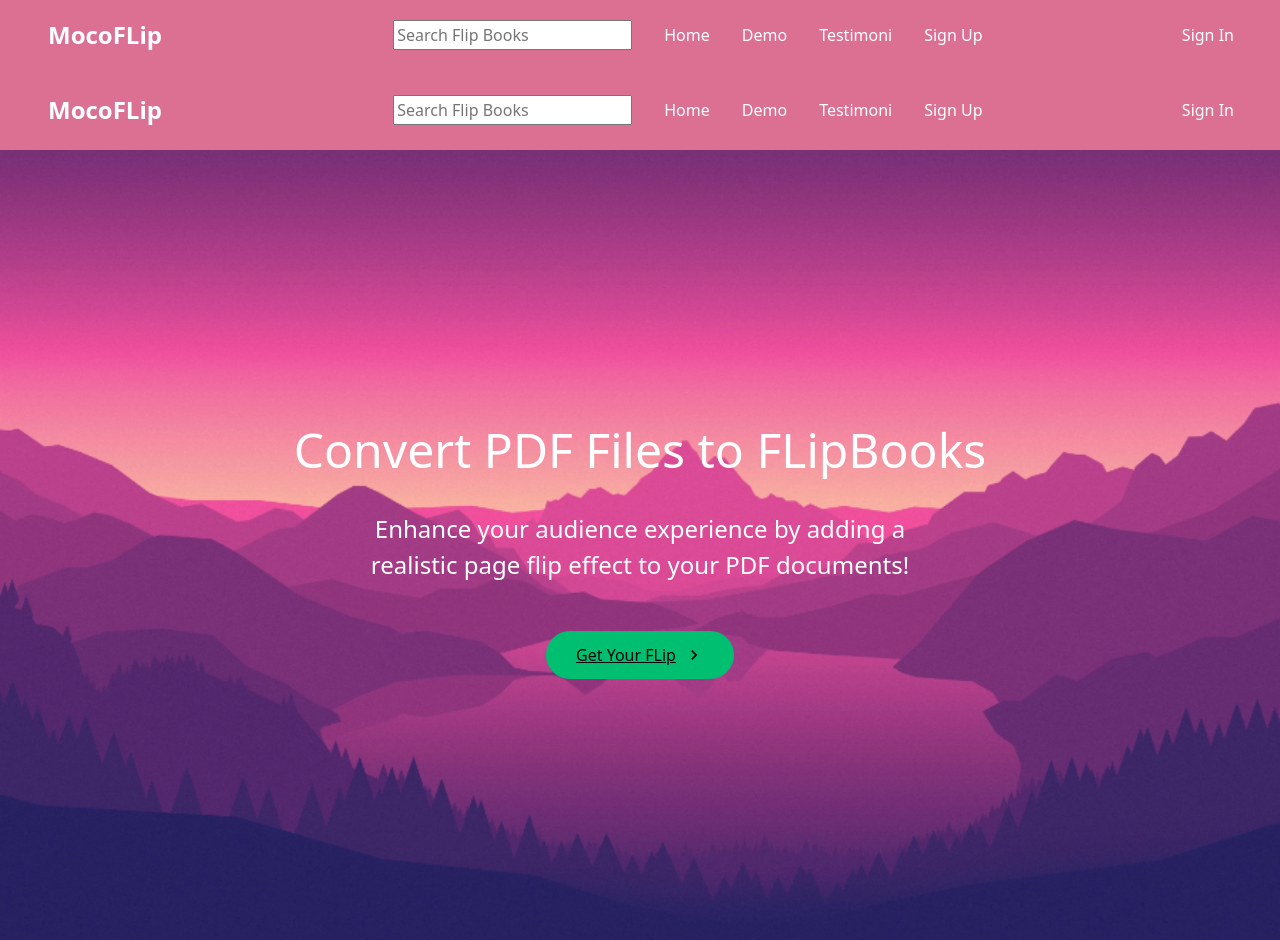
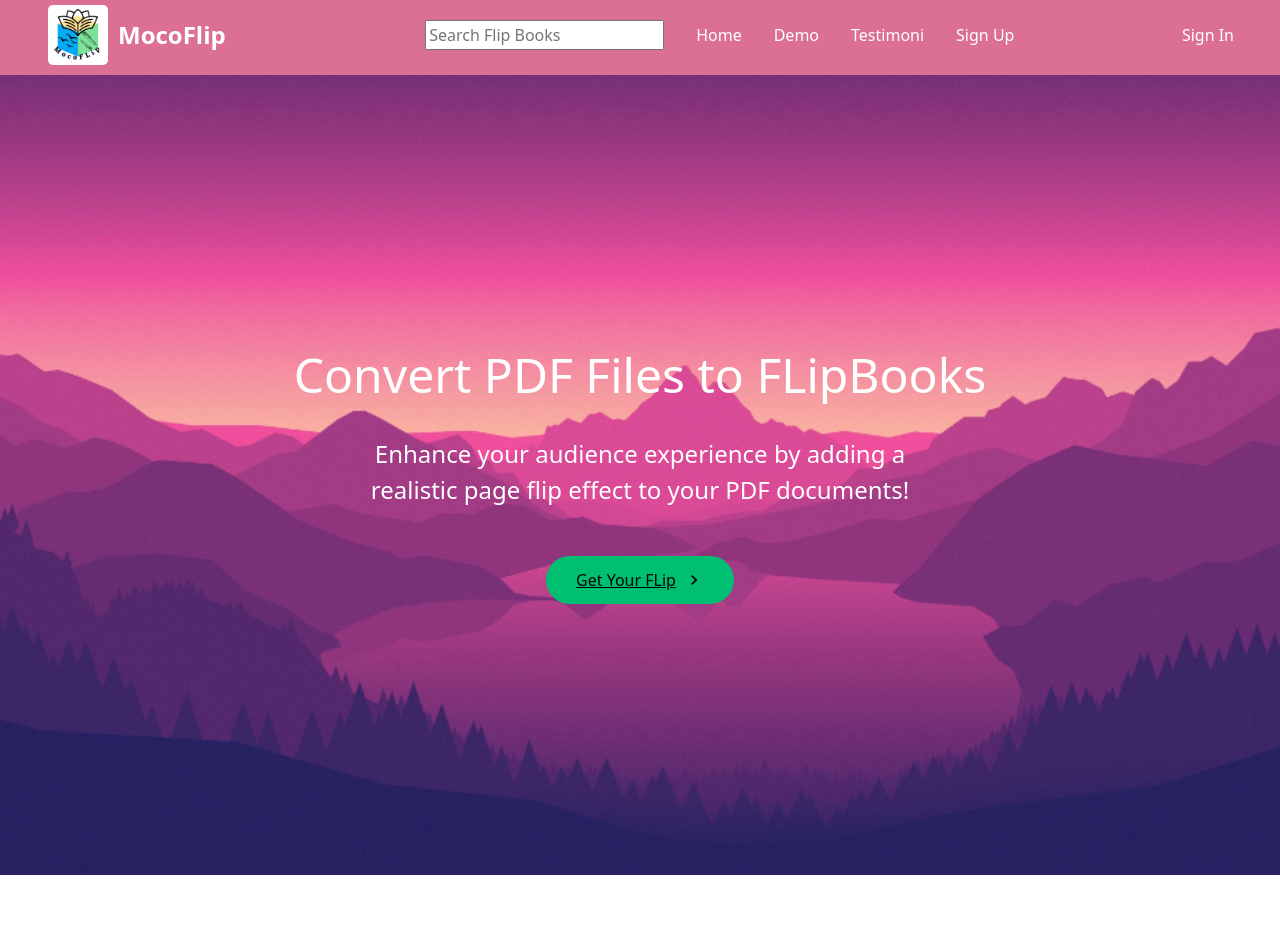
Before and after one commit to rosaamalia/MocoFlip, a React (Create React App) app in the folder mocoflip/: page / in a window 1280 px wide. Shown: the top 940 px of the page. After the commit the page ends 875 px from the top, so only its background shows below. Built offline with nearby package versions, Linux system fonts and the light colour scheme.

Commit message:
update navbar dan footer

```diff
--- a/mocoflip/src/App.js
+++ b/mocoflip/src/App.js
@@ -1,18 +1,11 @@
-import React from "react";
 import MainRouter from "./routers/MainRouter";
-import { BrowserRouter as Router } from 'react-router-dom';
-import HomePage from "./Pages/HomePage";
 
-
-
-
-function App(){
-    return (
-        <Router>
-            <MainRouter />
-            <HomePage />
-        </Router>
-    );
+function App() {
+  return (
+    <div>
+        <MainRouter/>
+    </div>
+  );
 }
 
 export default App;
--- a/mocoflip/src/Pages/HomePage.jsx
+++ b/mocoflip/src/Pages/HomePage.jsx
@@ -3,23 +3,13 @@
 // import NavbarComp from "../components/NavbarComp";
 import { Container } from "react-bootstrap";
 import background from "../images/bgHomePage.png";
-import Sidebar from "../components/Sidebar";
-import Navbar from "../components/Navbar";
 import React, {useState} from "react";
 import HeroSection from "../components/HeroSection";
 
 
 const HomePage = () => {
-    const [isOpen, setIsOpen] = useState(false)
-
-    const toggle = () => {
-        setIsOpen(!isOpen);
-    };
-
     return (
         <div>
-            <Navbar toggle={toggle} />
-            <Sidebar isOpen={isOpen} toggle={toggle} />
             <HeroSection />
         </div>
     );
--- /dev/null
+++ b/mocoflip/src/components/Footer.jsx
@@ -0,0 +1,29 @@
+import React from 'react';
+import styled from 'styled-components';
+
+import logo from '../images/logo.png';
+
+export const FooterContainer = styled.div`
+    background-color: #362565;
+    display: flex;
+    justify-content: center;
+    align-items: center;
+    flex-direction: column;
+    padding: 15px;
+`
+function Footer(){
+    return (
+        <FooterContainer>
+            <div>
+                <img src={logo}
+                    style={{width: 30, borderRadius: 5}}></img>
+                <span style={{fontSize: 18, color: 'white', paddingLeft: 10, fontWeight: 600}}>MocoFlip</span>
+            </div>
+            <div style={{paddingTop: 10}}>
+                <p style={{color: 'white', textAlign: 'center', margin: 0}}>Kelompok 22 - Serrum - Asek Asek Jos</p>
+            </div>
+        </FooterContainer>
+    );
+}
+
+export default Footer;
--- a/mocoflip/src/components/Navbar/NavbarElements.jsx
+++ b/mocoflip/src/components/Navbar/NavbarElements.jsx
@@ -22,6 +22,7 @@ export const Nav = styled.nav`
 export const NavbarContainer = styled.div`
     display: flex;
     justify-content: space-between;
+
     height: 80px;
     z-index: 1;
     width: 100%;
--- a/mocoflip/src/components/Navbar/index.jsx
+++ b/mocoflip/src/components/Navbar/index.jsx
@@ -10,13 +10,17 @@ import {Nav,
         NavBtn,
         NavBtnLink,
         } from './NavbarElements';
+import logo from '../../images/logo.png';
 
 const Navbar = ({ toggle }) => {
     return (
         <div>
             <Nav>
                 <NavbarContainer>
-                    <NavLogo to='Home'>MocoFLip</NavLogo>
+                    <NavLogo to='Home'>
+                        <img src={ logo } style={{ width: 60, borderRadius: 5}}/>
+                        <p style={{ marginLeft: 10, marginBottom: 0 }}>MocoFlip</p>
+                    </NavLogo>
                     <MobileIcon onClick={toggle}>
                         <FaBars />
                     </MobileIcon>
--- a/mocoflip/src/routers/MainRouter.jsx
+++ b/mocoflip/src/routers/MainRouter.jsx
@@ -1,4 +1,4 @@
-import React from "react";
+import React, { useState } from "react";
 import { BrowserRouter as Router, Switch, Route } from "react-router-dom";
 
 import HomePage from "../Pages/HomePage";
@@ -9,8 +9,21 @@ import BookmarkPage from "../Pages/BookmarkPage";
 import TestimoniPage from "../Pages/TestimoniPage";
 import SearchPage from "../Pages/SearchPage";
 
+import Navbar from "../components/Navbar";
+import Footer from "../components/Footer";
+import Sidebar from "../components/Sidebar";
+
 function MainRouter(){
+    const [isOpen, setIsOpen] = useState(false)
+
+    const toggle = () => {
+        setIsOpen(!isOpen);
+    };
+
     return(
+        <Router>
+            <Navbar toggle={toggle} />
+            <Sidebar isOpen={isOpen} toggle={toggle} />
             <Switch>
                 <Route path="/" component={HomePage} exact/>
                 <Route path="/login" component={LoginPage} exact/>
@@ -20,6 +33,8 @@ function MainRouter(){
                 <Route path="/testimoni" component={TestimoniPage} exact/>
                 <Route path="/search" component={SearchPage} exact/>
             </Switch>
+            <Footer />
+        </Router>
     );
 }
 
```
Also changed, not shown: mocoflip/src/images/logo.png (added). Lines whose indentation alone changed are shown as unchanged.
